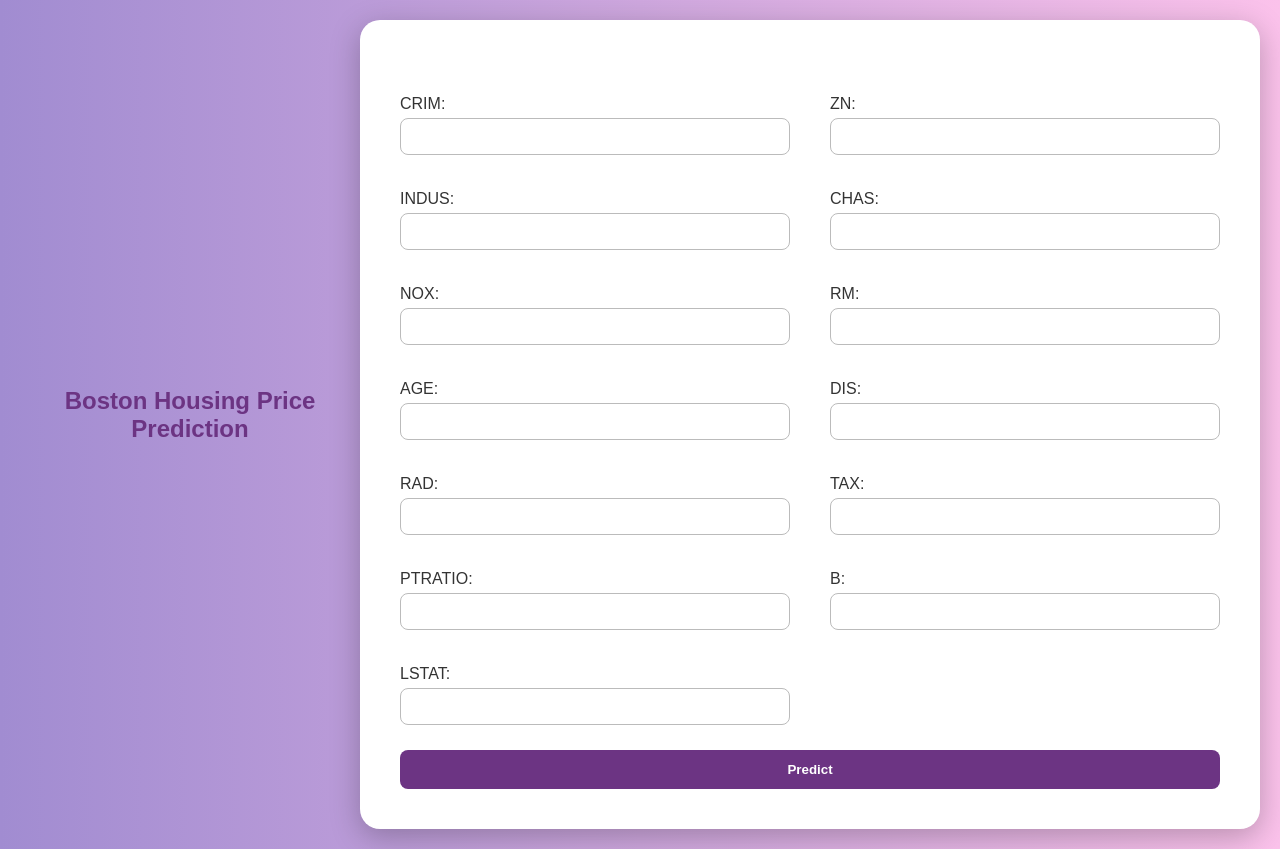
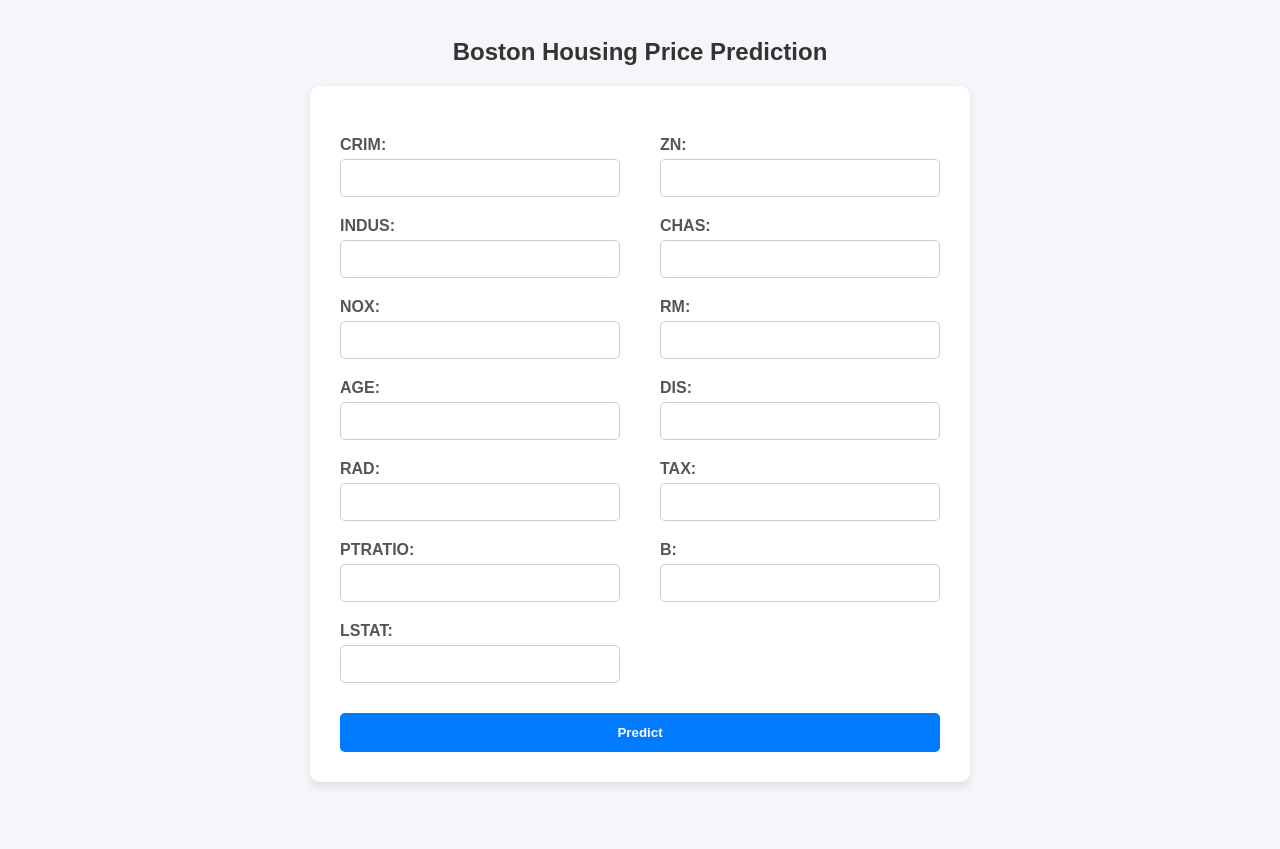
Before and after one commit to LalluvadiyaRavi/Ravi-Boston-Project, a Flask app: page / in a window 1280 px wide. After the commit the page ends 786 px from the top, so only its background shows below. Run offline with Flask 3, Linux system fonts and the light colour scheme; parts of the project's set-up code (start-up, migrations or seed data) failed here and were passed over.

Commit message:
Update index.html

```diff
--- a/templates/index.html
+++ b/templates/index.html
@@ -1,33 +1,32 @@
 <!DOCTYPE html>
-<html>
+<html lang="en">
 <head>
-    <title>Boston Housing Price Prediction</title>
+    <meta charset="UTF-8">
+    <title>Ravi-Boston-Project</title>
 <style>
-        *{
-        box-sizing: border-box;
-            margin: 0;
-            padding: 0;
-        }
     body {
-            font-family: 'Poppins', sans-serif;
-            background: linear-gradient(to right, #a18cd1, #fbc2eb);
-            min-height: 100vh;
+        font-family: Arial, sans-serif;
+        background-color: #f4f6f9;
         display: flex;
         justify-content: center;
         align-items: center;
-            padding: 20px;
+        height: 100vh;
+        margin: 0;
     }
 
     form {
         background-color: white;
-            backdrop-filter: blur(12px);
-            border-radius: 20px;
-            box-shadow: 0 8px 30px rgba(0, 0, 0, 0.25);
-            padding: 40px;
-            max-width: 900px;
-            width: 100%;
-            color: #fff;
+        padding: 30px;
+        border-radius: 10px;
+        box-shadow: 0 4px 10px rgba(0, 0, 0, 0.1);
+        width: 600px;
     }
+
+    h2 {
+        text-align: center;
+        color: #333;
+    }
+
     .form-grid {
         display: grid;
         grid-template-columns: 1fr 1fr;
@@ -39,53 +38,49 @@
         display: flex;
         flex-direction: column;
     }
-        h2 {
-            text-align: center;
-            color: #6c3483;
-            margin-bottom: 20px;
-        }
 
     label {
-            display: block;
-            margin-top: 15px;
-            font-weight: 500;
-            color: #333;
+        font-weight: bold;
+        margin-bottom: 5px;
+        color: #555;
     }
 
     input[type="text"] {
-            width: 100%;
         padding: 10px;
-            margin-top: 5px;
-            border: 1px solid #bbb;
-            border-radius: 8px;
+        border: 1px solid #ccc;
+        border-radius: 5px;
+        font-size: 14px;
     }
 
     input[type="submit"] {
         width: 100%;
         padding: 12px;
-            background-color: #6c3483;
+        background-color: #007bff;
         color: white;
         font-weight: bold;
         border: none;
-            border-radius: 8px;
-            margin-top: 25px;
+        border-radius: 5px;
+        margin-top: 30px;
         cursor: pointer;
         transition: 0.3s;
     }
 
     input[type="submit"]:hover {
-            background-color: #884ea0;
+        background-color: #0056b3;
     }
 
     h3 {
         text-align: center;
-            color: #2e8b57;
+        color: green;
+        margin-top: 20px;
     }
 </style>
+
 
 </head>
 <body>
 
+    <div>
     <h2>Boston Housing Price Prediction</h2>
 <form action="/predict" method="post">
     <div class="form-grid">
@@ -149,5 +144,7 @@
     <h3>{{ prediction_text }}</h3>
 {% endif %}
 
+    </div>
+
 </body>
 </html>
```
Lines whose indentation alone changed are shown as unchanged.
